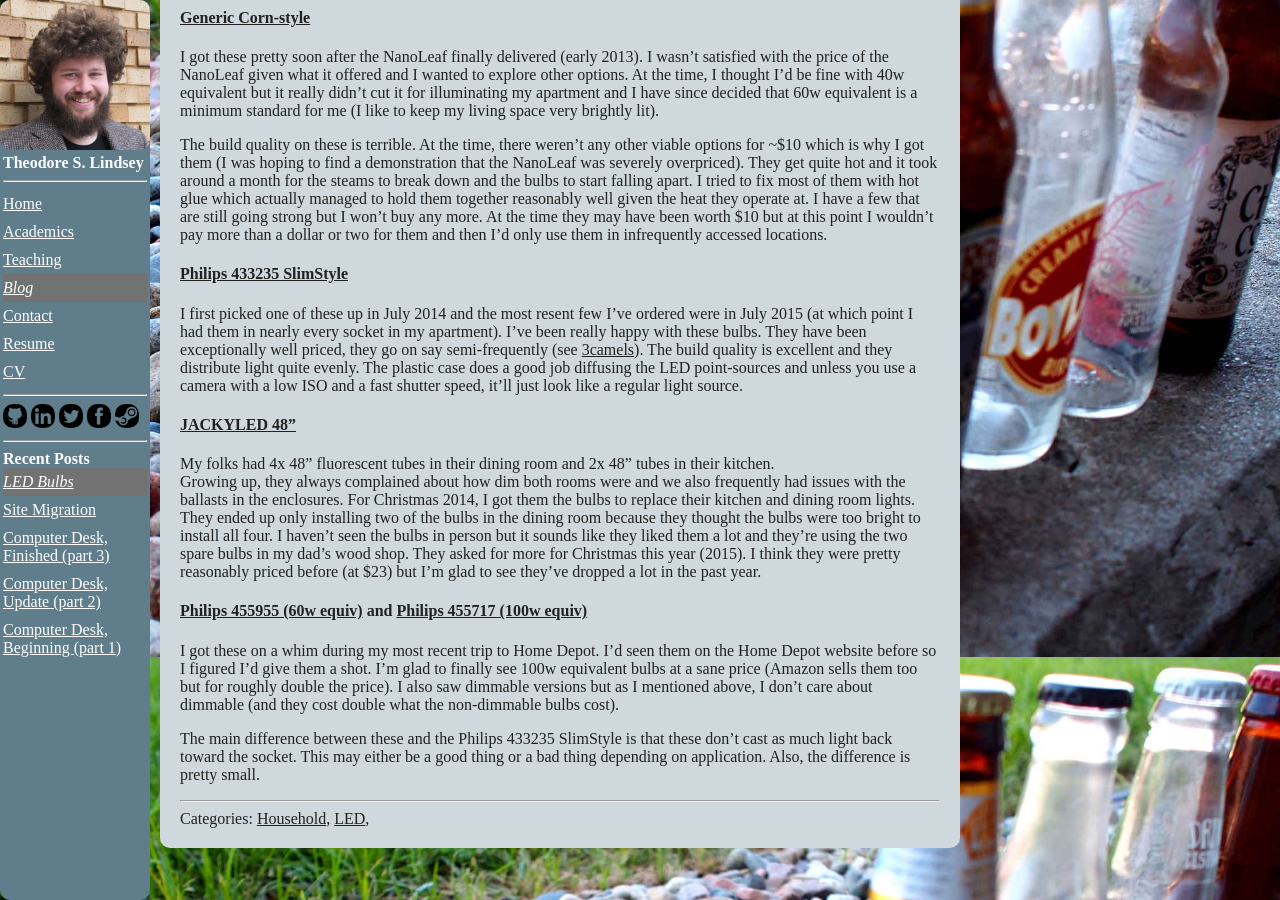
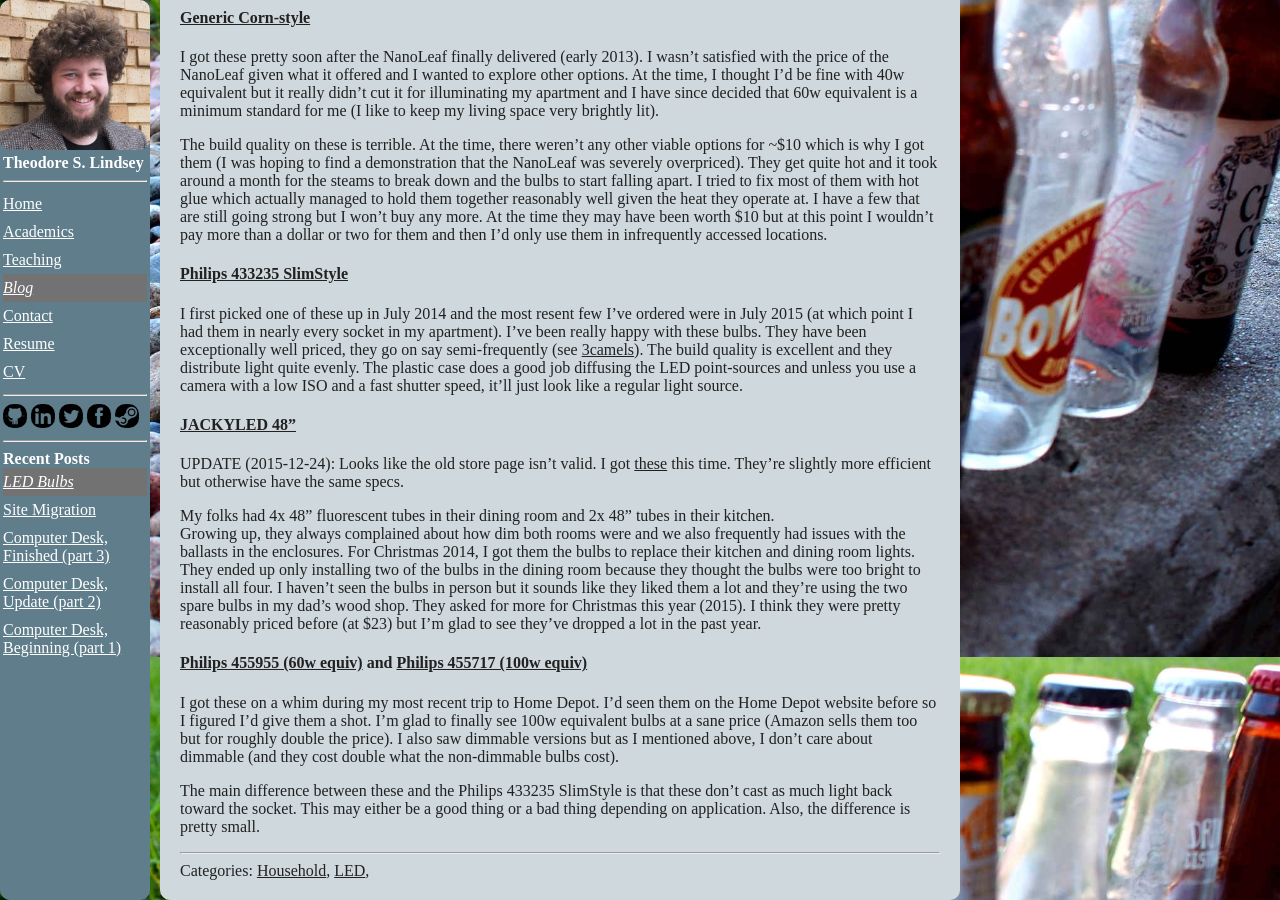
Before and after one commit to RagingRoosevelt/RagingRoosevelt.github.io, a Jekyll site: the page built from _posts/2015-12-05-LED_Bulbs.md, in a window 1280 px wide and 900 px high, scrolled down 1143 px. Built offline with Jekyll 4.4.1, drawn with Linux system fonts in a browser that asks for light colours.

Commit message:
updated led page

```diff
--- a/_posts/2015-12-05-LED_Bulbs.md
+++ b/_posts/2015-12-05-LED_Bulbs.md
@@ -97,6 +97,10 @@ LED point-sources and unless you use a camera with a low ISO and a fast shutter
 look like a regular light source.
 
 #### [JACKYLED 48"][JAKY48]{:target="_blank"}
+UPDATE (2015-12-24): Looks like the old store page isn't valid.  I got
+[these](http://amzn.com/B01587Z3GA) this time.  They're slightly more efficient but otherwise have
+the same specs.
+
 My folks had 4x 48" fluorescent tubes in their dining room and 2x 48" tubes in their kitchen.
 Growing up, they always complained about how dim both rooms were and we also frequently had issues
 with the ballasts in the enclosures.  For Christmas 2014, I got them the bulbs to replace their
```
